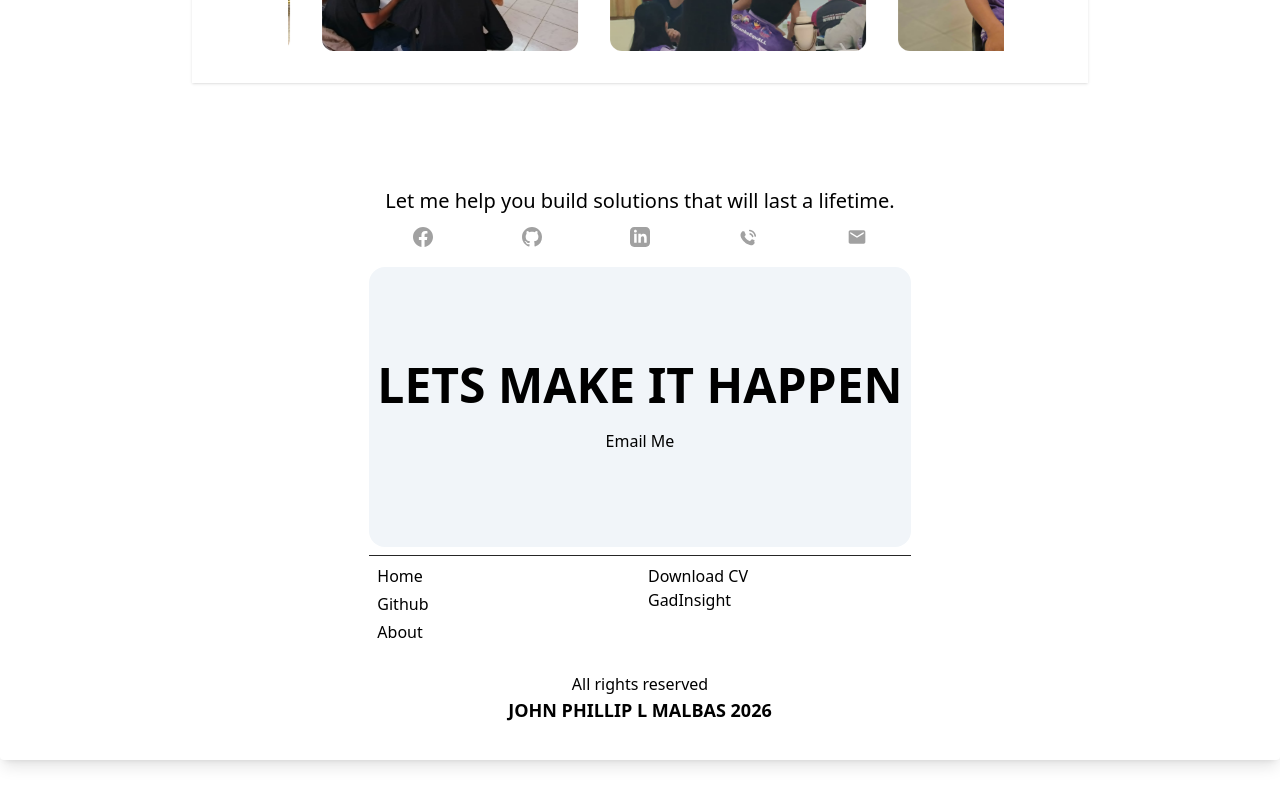
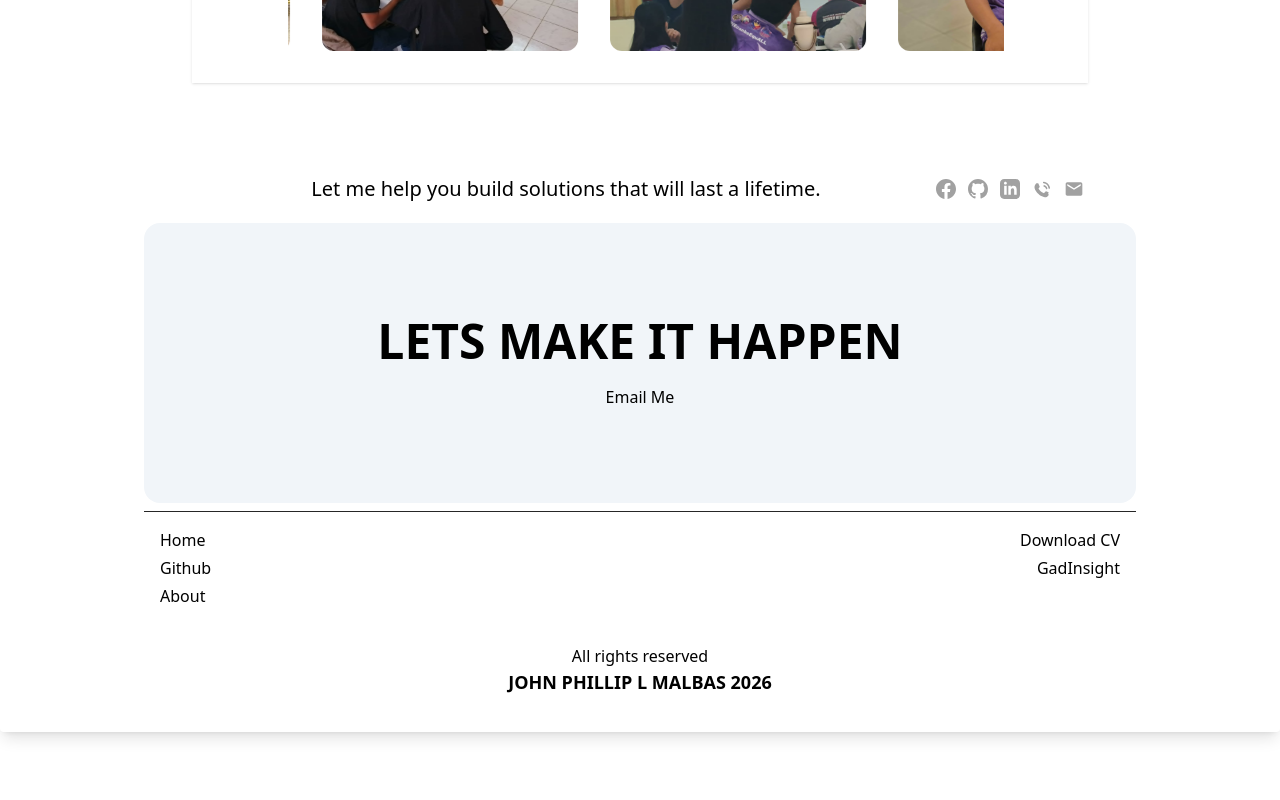
Before and after one commit to Zaido219/personal-portfolio, a React (Vite) app: page / in a window 1280 px wide. Shown: the part 2290-3090 px from the top of the page. After the commit the page ends 3062 px from the top, so only its background shows below. Built offline with nearby package versions, Linux system fonts and the light colour scheme.

Commit message:
style:WIP style updates for the footer section

```diff
--- a/src/components/FooterSection.tsx
+++ b/src/components/FooterSection.tsx
@@ -2,16 +2,16 @@ import { BaseSection } from "./Ui/Sections";
 
 export const Footer = () => {
   return (
-    <div className="flex flex-col gap-5 rounded-md p-3 overflow-hidden w-fit">
+    <div className="flex flex-col gap-5 rounded-md p-3 overflow-hidden w-fit md:w-full">
       {/* upper pill */}
-      <div className="flex flex-col gap-3">
+      <div className="flex flex-col md:flex-row md:items-center gap-3 md:justify-around">
         <div>{/* some icon will go in here */}</div>
-        <div>
+        <div className="">
           <p className="text-xl text-center">
             Let me help you build solutions that will last a lifetime.
           </p>
         </div>
-        <div className="flex justify-around">
+        <div className="flex justify-around md:gap-3">
           <div>
             {/* Facebook Icon Link */}
             <a
@@ -89,17 +89,20 @@ export const Footer = () => {
       {/* center banner */}
       <div className="flex flex-col gap-2">
         <div>
-             <div className="h-70 flex flex-col items-center justify-center gap-5 p-2 bg-slate-100 rounded-2xl">
-          {/* banner text */}
-          <p className="text-5xl font-bold text-center dark:text-zinc-900">LETS MAKE IT HAPPEN</p>
-          <div>
-            <button className="dark:text-zinc-900">Email Me</button>
+          <div className="h-70 flex flex-col items-center justify-center gap-5 p-2 bg-slate-100 rounded-2xl">
+            {/* banner text */}
+            <p className="text-5xl font-bold text-center dark:text-zinc-900">
+              LETS MAKE IT HAPPEN
+            </p>
+            <div>
+              <button className="dark:text-zinc-900">Email Me</button>
+            </div>
           </div>
         </div>
-        </div>
         {/* aside navigation link */}
-        <aside className="p-2 gap-1 flex flex-col border-t border-neutral-800">
-          <div className="grid grid-cols-2 gap-4">
+        <aside className="p-4 border-t border-neutral-800">
+          <div className="flex justify-between items-start">
+            {/* Left Column */}
             <div className="flex flex-col gap-1">
               <a href="#home" className="hover:underline">
                 Home
@@ -116,10 +119,20 @@ export const Footer = () => {
                 About
               </a>
             </div>
-            <div>
-              <nav>Download CV</nav>
-              <nav>GadInsight</nav>
-              {/* perhaps other hosted projects goes in here */}
+
+            {/* Right Column - aligned right for balance */}
+            <div className="flex flex-col gap-1 text-right">
+              <a href="/cv.pdf" download className="hover:underline">
+                Download CV
+              </a>
+              <a
+                href="https://gadinsight.com"
+                target="_blank"
+                rel="noreferrer"
+                className="hover:underline"
+              >
+                GadInsight
+              </a>
             </div>
           </div>
         </aside>
```
